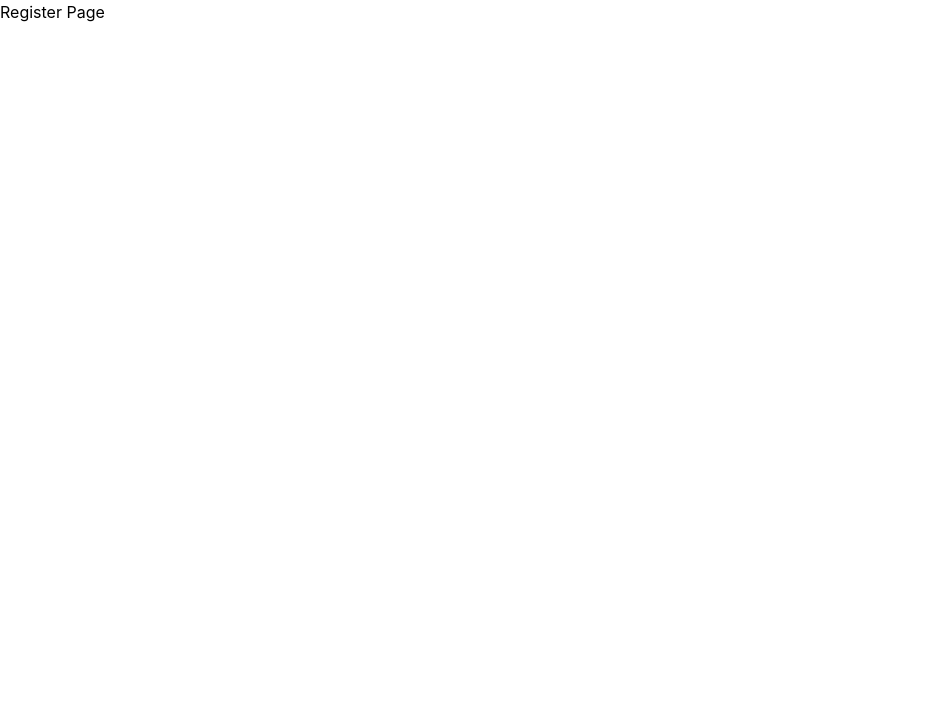
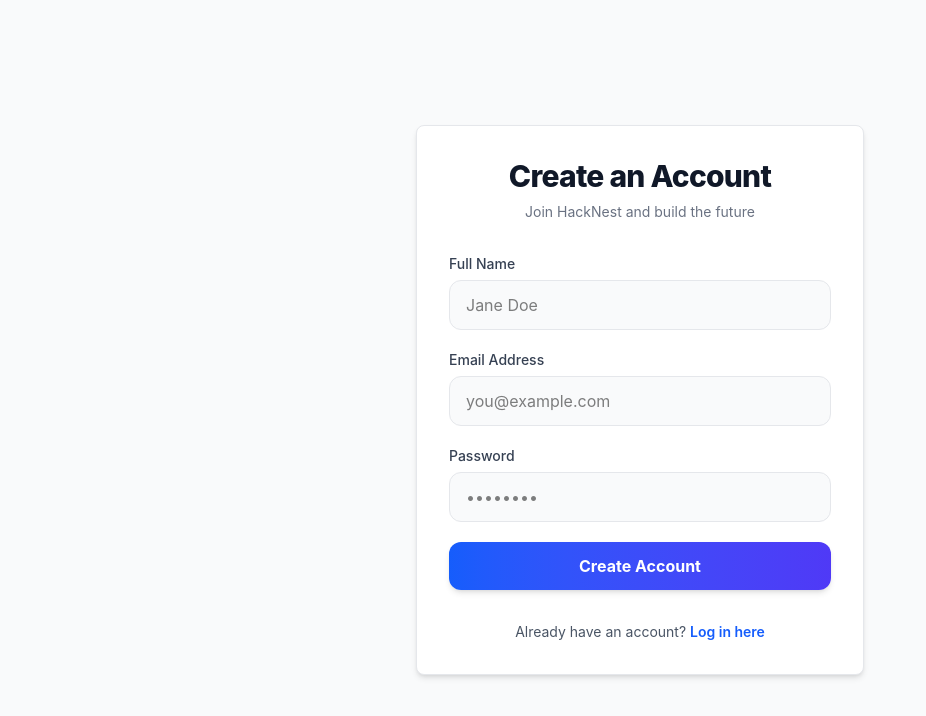
Before and after one commit to Akshay-Vinod-Jha/HackNestFrontend, a React app: page /register in a window 1280 px wide. Shown: the top 716 px of the page, without its empty margins (0-926 px from the left). Built offline with nearby package versions, Linux system fonts and the light colour scheme; the HTML template or start-up script is replaced by a standard one.

Commit message:
Register Page Skeleton

```diff
--- a/src/pages/auth/Register.jsx
+++ /dev/null
@@ -1 +0,0 @@
-export default function Register() { return (<div><h1>Register Page</h1></div>); }
--- /dev/null
+++ b/src/pages/auth/RegisterPage.jsx
@@ -0,0 +1,139 @@
+import { useForm } from 'react-hook-form';
+import { Link } from 'react-router-dom';
+
+export default function RegisterPage() {
+  const {
+    register,
+    handleSubmit,
+    formState: { errors, isSubmitting },
+  } = useForm({
+    mode: 'onTouched',
+  });
+
+  const onSubmit = async (data) => {
+    // Placeholder for API submission logic
+    console.log('Registering with:', data);
+    // Simulate network delay for loading state
+    return new Promise((resolve) => setTimeout(resolve, 2000));
+  };
+
+  return (
+    <div className="w-full">
+      <div className="text-center mb-8">
+        <h1 className="text-3xl font-extrabold text-gray-900 tracking-tight">Create an Account</h1>
+        <p className="text-sm text-gray-500 mt-2">Join HackNest and build the future</p>
+      </div>
+
+      <form onSubmit={handleSubmit(onSubmit)} className="space-y-5">
+        <div>
+          <label className="block text-sm font-medium text-gray-700 mb-1.5" htmlFor="fullName">
+            Full Name
+          </label>
+          <input
+            id="fullName"
+            type="text"
+            className={`w-full px-4 py-3 rounded-xl border ${
+              errors.fullName
+                ? 'border-red-500 focus:ring-red-500'
+                : 'border-gray-200 focus:ring-blue-500'
+            } focus:outline-none focus:ring-2 transition-all duration-200 bg-gray-50 focus:bg-white`}
+            placeholder="Jane Doe"
+            {...register('fullName', {
+              required: 'Full name is required',
+              minLength: {
+                value: 3,
+                message: 'Full name must be at least 3 characters',
+              },
+            })}
+          />
+          {errors.fullName && (
+            <p className="mt-1.5 text-sm text-red-500 font-medium animate-pulse">
+              {errors.fullName.message}
+            </p>
+          )}
+        </div>
+
+        <div>
+          <label className="block text-sm font-medium text-gray-700 mb-1.5" htmlFor="email">
+            Email Address
+          </label>
+          <input
+            id="email"
+            type="email"
+            className={`w-full px-4 py-3 rounded-xl border ${
+              errors.email
+                ? 'border-red-500 focus:ring-red-500'
+                : 'border-gray-200 focus:ring-blue-500'
+            } focus:outline-none focus:ring-2 transition-all duration-200 bg-gray-50 focus:bg-white`}
+            placeholder="you@example.com"
+            {...register('email', {
+              required: 'Email is required',
+              pattern: {
+                value: /^[A-Z0-9._%+-]+@[A-Z0-9.-]+\.[A-Z]{2,}$/i,
+                message: 'Please enter a valid email address',
+              },
+            })}
+          />
+          {errors.email && (
+            <p className="mt-1.5 text-sm text-red-500 font-medium animate-pulse">
+              {errors.email.message}
+            </p>
+          )}
+        </div>
+
+        <div>
+          <label className="block text-sm font-medium text-gray-700 mb-1.5" htmlFor="password">
+            Password
+          </label>
+          <input
+            id="password"
+            type="password"
+            className={`w-full px-4 py-3 rounded-xl border ${
+              errors.password
+                ? 'border-red-500 focus:ring-red-500'
+                : 'border-gray-200 focus:ring-blue-500'
+            } focus:outline-none focus:ring-2 transition-all duration-200 bg-gray-50 focus:bg-white`}
+            placeholder="••••••••"
+            {...register('password', {
+              required: 'Password is required',
+              minLength: {
+                value: 8,
+                message: 'Password must be at least 8 characters',
+              },
+            })}
+          />
+          {errors.password && (
+            <p className="mt-1.5 text-sm text-red-500 font-medium animate-pulse">
+              {errors.password.message}
+            </p>
+          )}
+        </div>
+
+        <button
+          type="submit"
+          disabled={isSubmitting}
+          className="w-full mt-4 py-3 px-4 bg-gradient-to-r from-blue-600 to-indigo-600 hover:from-blue-700 hover:to-indigo-700 text-white font-bold rounded-xl shadow-md transform transition-all duration-200 hover:scale-[1.02] active:scale-95 disabled:opacity-70 disabled:hover:scale-100 disabled:cursor-not-allowed flex items-center justify-center"
+        >
+          {isSubmitting ? (
+            <>
+              <svg className="animate-spin -ml-1 mr-3 h-5 w-5 text-white" xmlns="http://www.w3.org/2000/svg" fill="none" viewBox="0 0 24 24">
+                <circle className="opacity-25" cx="12" cy="12" r="10" stroke="currentColor" strokeWidth="4"></circle>
+                <path className="opacity-75" fill="currentColor" d="M4 12a8 8 0 018-8V0C5.373 0 0 5.373 0 12h4zm2 5.291A7.962 7.962 0 014 12H0c0 3.042 1.135 5.824 3 7.938l3-2.647z"></path>
+              </svg>
+              Registering...
+            </>
+          ) : (
+            'Create Account'
+          )}
+        </button>
+      </form>
+
+      <div className="mt-8 text-center text-sm text-gray-600">
+        Already have an account?{' '}
+        <Link to="/login" className="font-semibold text-blue-600 hover:text-indigo-600 transition-colors">
+          Log in here
+        </Link>
+      </div>
+    </div>
+  );
+}
--- a/src/routes/AppRoutes.jsx
+++ b/src/routes/AppRoutes.jsx
@@ -1,20 +1,27 @@
 import { Routes, Route } from 'react-router-dom';
 import Home from '../pages/Home';
 import Login from '../pages/auth/Login';
-import Register from '../pages/auth/Register';
+import RegisterPage from '../pages/auth/RegisterPage';
 import Dashboard from '../pages/dashboard/Dashboard';
 import Profile from '../pages/profile/Profile';
 import Hackathons from '../pages/hackathons/Hackathons';
 import Teams from '../pages/teams/Teams';
 import Invitations from '../pages/invitations/Invitations';
 import Leaderboard from '../pages/leaderboard/Leaderboard';
+import PublicLayout from '../layouts/PublicLayout';
 
 export default function AppRoutes() {
   return (
     <Routes>
       <Route path="/" element={<Home />} />
-      <Route path="/login" element={<Login />} />
-      <Route path="/register" element={<Register />} />
+
+      {/* Public Routes */}
+      <Route element={<PublicLayout />}>
+        <Route path="/login" element={<Login />} />
+        <Route path="/register" element={<RegisterPage />} />
+      </Route>
+
+      {/* Protected Routes placeholder */}
       <Route path="/dashboard" element={<Dashboard />} />
       <Route path="/profile" element={<Profile />} />
       <Route path="/hackathons" element={<Hackathons />} />
```
